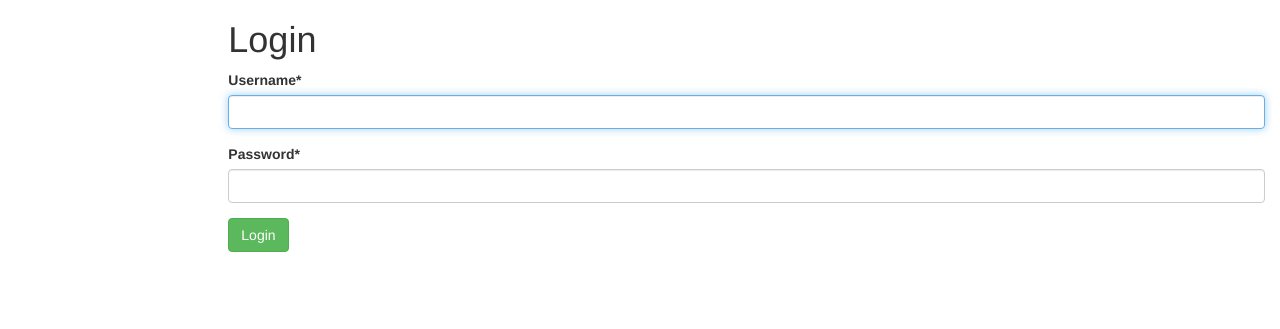
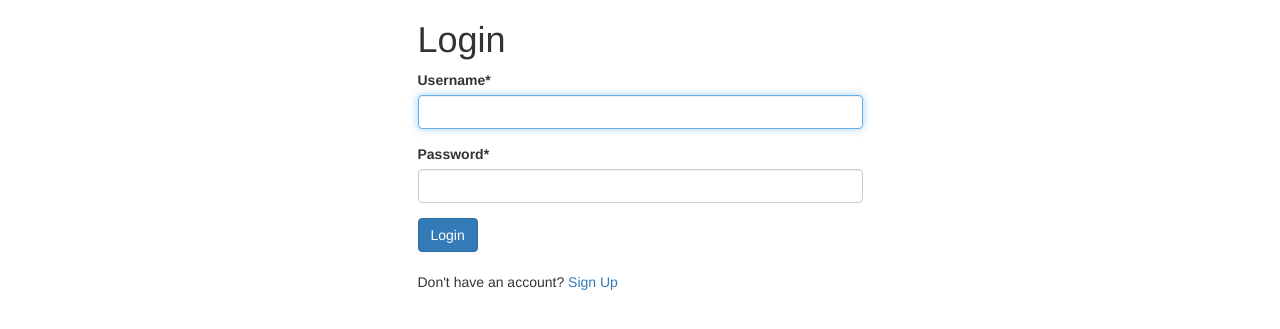
Before and after one commit to dzhurarostislav/Restaurant-kitchen-pet-project, a Django app: page /login/ in a window 1280 px wide. Shown: the top 329 px of the page. Run offline with Django 4.2, Linux system fonts and the light colour scheme; some libraries are stand-ins or nearby versions.

Commit message:
Add login and registration pages to project

```diff
--- a/kitchen/urls.py
+++ b/kitchen/urls.py
@@ -1,10 +1,12 @@
 from django.contrib import admin
 from django.urls import path, include
 
-from kitchen.views import index
+from kitchen.views import index, CookCreateView
 
 urlpatterns = [
     path("", index, name="home"),
+    path("register/", CookCreateView.as_view(), name="create-cook"),
+
 ]
 
 app_name = "kitchen"
--- a/templates/base.html
+++ b/templates/base.html
@@ -15,13 +15,7 @@
 <body>
 <div class="container-fluid">
   <div class="row">
-    <div class="col-sm-2">
-
-      {% block sidebar %}
-      {% endblock %}
-
-    </div>
-    <div class="col-sm-10">
+    <div class="col-sm-12">
 
       {% block content %}{% endblock %}
 
--- a/templates/registration/login.html
+++ b/templates/registration/login.html
@@ -1,6 +1,8 @@
 {% extends "base.html" %}
 {% load crispy_forms_filters %}
 {% block content %}
+  <div class="container" style="display: flex; align-items: center; justify-content: center; vertical-align: center;">
+    <div class="col-sm-5">
       <h1>Login</h1>
       {% if form.errors %}
         <p style="color: red"> Invalid credentials</p>
@@ -9,7 +11,11 @@
       <form method="post" action="{% url 'login' %}">
         {% csrf_token %}
         {{ form|crispy }}
-    <input type="submit" class="btn btn-success" value="Login">
-    <input type="hidden" name="next" value="{{ next }}" />
+        <input type="submit" class="btn btn-primary" value="Login">
+        <input type="hidden" name="next" value="{{ next }}"/>
       </form>
+      <br>
+      <p>Don't have an account?<a href="{% url 'kitchen:create-cook' %}"> Sign Up</a></p>
+    </div>
+  </div>
 {% endblock %}
```
Also changed, not shown: kitchen/forms.py (added, +13 -0 lines), kitchen/views.py (+18 -0 lines), templates/kitchen/register.html (added, +22 -0 lines), kitchen/migrations/0001_initial.py (added). Lines whose indentation alone changed are shown as unchanged.
